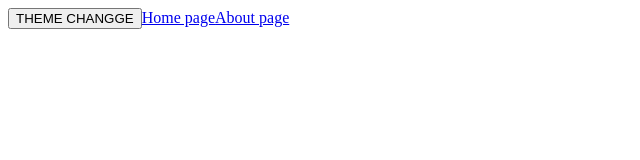
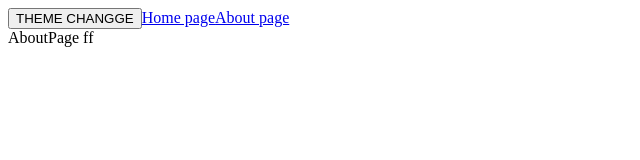
Before and after one commit to Rinzlerte/react-fromdev-toprod, a React app: page /about in a window 1280 px wide. Shown: the top 160 px of the page, without its empty margins (0-640 px from the left). Built offline with nearby package versions, Linux system fonts and the light colour scheme.

Commit message:
router config some fixes

```diff
--- a/src/app/providers/router/ui/AppRouter.tsx
+++ b/src/app/providers/router/ui/AppRouter.tsx
@@ -1,7 +1,4 @@
-import { Routes, Route, Link } from 'react-router-dom'
-
-import {AboutPage} from 'pages/AboutPage'
-import {MainPage} from 'pages/MainPage'
+import { Routes, Route} from 'react-router-dom'
 import { Suspense } from 'react'
 import { routeConfig } from 'shared/config/routerConfig/routerConfig'
 
--- a/src/pages/AboutPage/ui/AboutPage.tsx
+++ b/src/pages/AboutPage/ui/AboutPage.tsx
@@ -1,7 +1,7 @@
 
 const AboutPage = () => {
   return (
-    <div>AboutPage</div>
+    <div>AboutPage ff</div>
   )
 }
 
--- a/src/shared/config/routerConfig/routerConfig.tsx
+++ b/src/shared/config/routerConfig/routerConfig.tsx
@@ -18,7 +18,7 @@ export const routeConfig: Record<AppRoutes, RouteProps> = {
         element: <MainPage />
     },
     [AppRoutes.ABOUT] : {
-        path: RouterPath.main,
+        path: RouterPath.about,
         element: <AboutPage />
     }
 }
```
